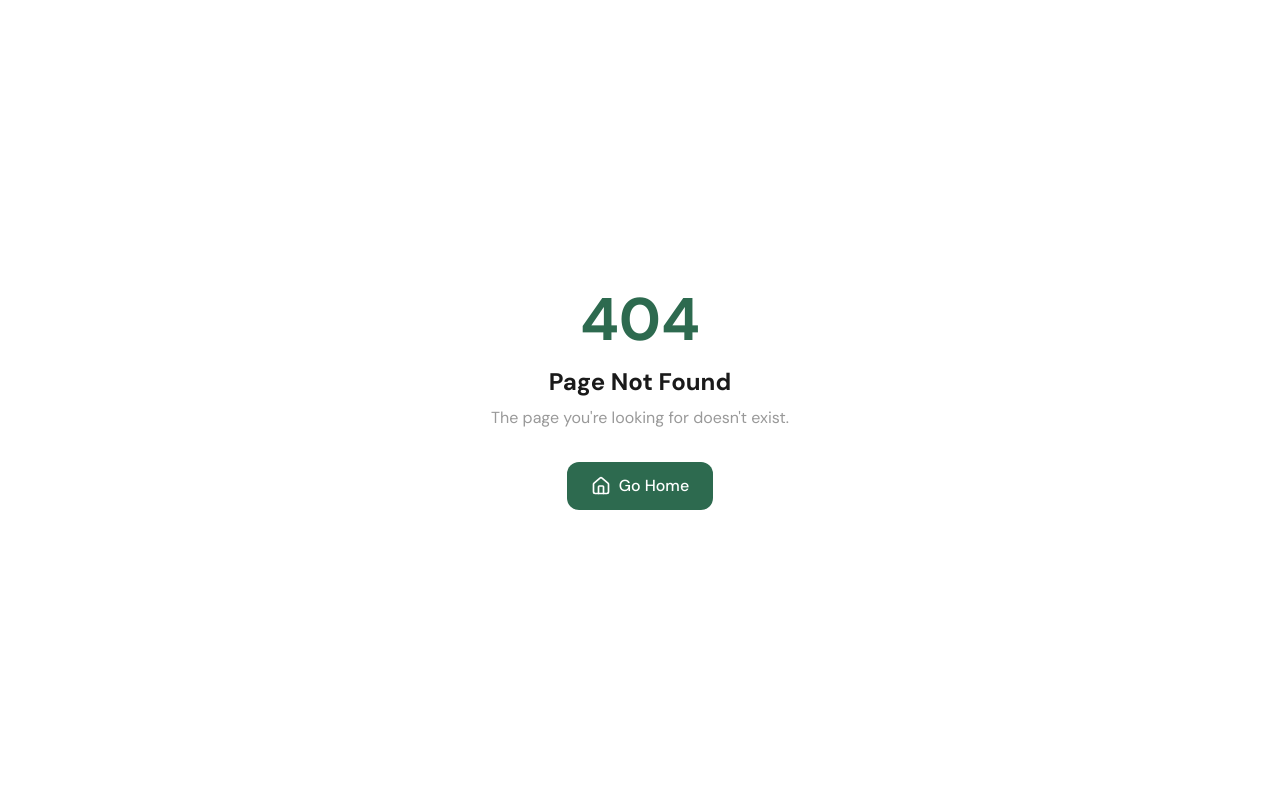
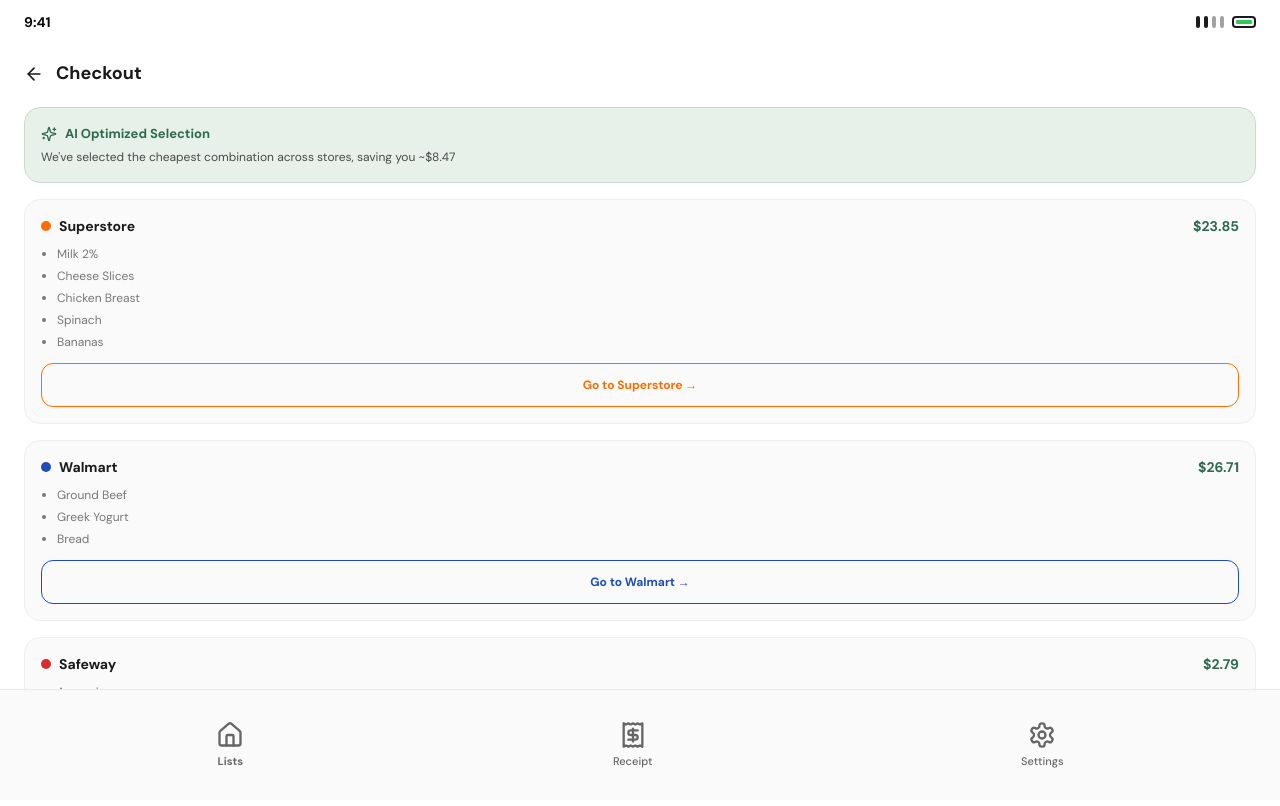
Before and after one commit to DKIV9570/CMPT863-G10, a React (Vite) app: page /checkout in a window 1280 px wide. Before the commit this address had no page. Shown: the top 806 px of the page. Built offline with nearby package versions, Linux system fonts and the light colour scheme.

Commit message:
Hardcoded Checkout page

```diff
--- /dev/null
+++ b/src/app/pages/Checkout.tsx
@@ -0,0 +1,135 @@
+import { ArrowLeft, Sparkles } from "lucide-react";
+import BottomNav from "../components/BottomNav";
+import { useNavigate } from "react-router";
+
+type Store = {
+  name: string;
+  color: string;
+  total: number;
+  items: string[];
+};
+
+export default function Checkout() {
+  const navigate = useNavigate();
+  const stores: Store[] = [
+    {
+      name: "Superstore",
+      color: "#FF6D00",
+      total: 23.85,
+      items: ["Milk 2%", "Cheese Slices", "Chicken Breast", "Spinach", "Bananas"],
+    },
+    {
+      name: "Walmart",
+      color: "#1E4DB7",
+      total: 26.71,
+      items: ["Ground Beef", "Greek Yogurt", "Bread"],
+    },
+    {
+      name: "Safeway",
+      color: "#D32F2F",
+      total: 2.79,
+      items: ["Avocados"],
+    },
+  ];
+
+  return (
+    <div className="bg-white min-h-screen pb-[111px] max-w-[3000px] mx-auto">
+
+      {/* Status Bar */}
+      <div className="h-11 px-6 flex items-center justify-between text-sm font-bold">
+        <span>9:41</span>
+        <div className="flex items-center gap-2">
+          <div className="flex gap-1">
+            <div className="w-1 h-3 bg-[#1A1A1A] rounded-sm"></div>
+            <div className="w-1 h-3 bg-[#1A1A1A] rounded-sm"></div>
+            <div className="w-1 h-3 bg-[#1A1A1A] rounded-sm opacity-40"></div>
+            <div className="w-1 h-3 bg-[#1A1A1A] rounded-sm opacity-40"></div>
+          </div>
+          <div className="w-6 h-3 border-2 border-[#1A1A1A] rounded-sm relative">
+            <div className="absolute inset-0.5 bg-[#34C759] rounded-[1px]"></div>
+          </div>
+        </div>
+      </div>
+
+      {/* Header */}
+      <div className="px-6 pt-4 pb-2 flex items-center gap-3"
+        onClick={() => navigate(-1)} // goes back to previous page>
+      >
+        <ArrowLeft className="w-5 h-5 text-[#1A1A1A]" />
+        <h1 className="text-[18px] font-semibold text-[#1A1A1A]">
+          Checkout
+        </h1>
+      </div>
+
+      {/* AI Banner */}
+      <div className="px-6 pt-3">
+        <div className="bg-[#E8F0EA] border border-[#C8DCCB] rounded-2xl p-4">
+          <div className="flex items-center gap-2 mb-1">
+            <Sparkles className="w-4 h-4 text-[#2D6A4F]" />
+            <p className="text-[13px] font-semibold text-[#2D6A4F]">
+              AI Optimized Selection
+            </p>
+          </div>
+          <p className="text-[12px] text-[#4A4A4A]">
+            We've selected the cheapest combination across stores, saving you ~$8.47
+          </p>
+        </div>
+      </div>
+
+      {/* Store Cards */}
+      <div className="px-6 pt-4 space-y-4">
+        {stores.map((store) => (
+          <div
+            key={store.name}
+            className="bg-[#FAFAFA] border border-[#EEEEEE] rounded-2xl p-4"
+          >
+            {/* Header */}
+            <div className="flex items-center justify-between mb-2">
+              <div className="flex items-center gap-2">
+                <div
+                  className="w-2.5 h-2.5 rounded-full"
+                  style={{ backgroundColor: store.color }}
+                />
+                <p className="text-[14px] font-semibold text-[#1A1A1A]">
+                  {store.name}
+                </p>
+              </div>
+              <p className="text-[14px] font-semibold text-[#2D6A4F]">
+                ${store.total.toFixed(2)}
+              </p>
+            </div>
+
+            {/* Items */}
+            <ul className="text-[12px] text-[#777777] space-y-1 pl-4 list-disc mb-3">
+              {store.items.map((item, i) => (
+                <li key={i}>{item}</li>
+              ))}
+            </ul>
+
+            {/* Button */}
+            <button
+                onClick={() => {
+                if (store.name === "Walmart") {
+                    window.open("https://www.walmart.ca/en", "_blank");
+                } else if (store.name === "Superstore") {
+                    window.open("https://www.realcanadiansuperstore.ca/", "_blank");
+                } else if (store.name === "Safeway") {
+                    window.open("https://www.safeway.ca/", "_blank");
+                }
+            }}
+              className="w-full py-3 rounded-xl text-[12px] font-semibold border transition-colors"
+              style={{
+                borderColor: store.color,
+                color: store.color,
+              }}
+            >
+              Go to {store.name} →
+            </button>
+          </div>
+        ))}
+      </div>
+
+      <BottomNav />
+    </div>
+  );
+}
--- a/src/app/pages/ListDetail.tsx
+++ b/src/app/pages/ListDetail.tsx
@@ -415,10 +415,14 @@ export default function ListDetail() {
             </div>
           </div>
           <div className="flex gap-3">
-            <button className="flex-1 py-3 px-4 border-2 border-[#2D6A4F] rounded-2xl text-[#2D6A4F] font-bold hover:bg-[#F0F5F1] transition-colors">
+            <button className="flex-1 py-3 px-4 border-2 border-[#2D6A4F] rounded-2xl text-[#2D6A4F] font-bold hover:bg-[#F0F5F1] transition-colors"
+              onClick={() => navigate("/price-comparison", { state: { items: groceryItems } })}
+              >
               Compare Prices
             </button>
-            <button className="flex-1 py-3 px-4 bg-[#2D6A4F] rounded-2xl text-white font-bold hover:bg-[#255940] transition-colors">
+            <button className="flex-1 py-3 px-4 bg-[#2D6A4F] rounded-2xl text-white font-bold hover:bg-[#255940] transition-colors"
+              onClick={() => navigate("/checkout", { state: { items: groceryItems } })}
+            >
               Checkout
             </button>
           </div>
--- /dev/null
+++ b/src/app/pages/PriceComparison.tsx
@@ -0,0 +1,111 @@
+import { useState } from "react";
+import { ArrowLeft, Sparkles } from "lucide-react";
+import BottomNav from "../components/BottomNav";
+import { useNavigate } from "react-router";
+
+interface PriceItem {
+  name: string;
+  quantity: string;
+  walmart: string;
+  superstore: string;
+  safeway: string;
+}
+
+const items: PriceItem[] = [
+  { name: "Milk 2%", quantity: "4L × 2", walmart: "$10.98", superstore: "$10.58", safeway: "$11.98" },
+  { name: "Cheese Slices", quantity: "300g × 1", walmart: "$4.99", superstore: "$4.79", safeway: "$5.49" },
+  { name: "Greek Yogurt", quantity: "750g × 1", walmart: "$6.29", superstore: "$5.99", safeway: "$6.49" },
+  { name: "Chicken Breast", quantity: "1kg × 1", walmart: "$12.99", superstore: "$11.49", safeway: "$13.99" },
+  { name: "Ground Beef", quantity: "500g × 2", walmart: "$15.98", superstore: "$16.58", safeway: "$14.98" },
+  { name: "Bananas", quantity: "bunch × 1", walmart: "$1.49", superstore: "$1.29", safeway: "$1.69" },
+  { name: "Spinach", quantity: "300g × 1", walmart: "$3.99", superstore: "$3.49", safeway: "$4.29" },
+  { name: "Avocados", quantity: "piece × 3", walmart: "$7.47", superstore: "$6.87", safeway: "$8.37" },
+  { name: "Bread", quantity: "loaf × 1", walmart: "$3.49", superstore: "$3.29", safeway: "$3.99" },
+];
+
+const total = {
+  walmart: "$67.47",
+  superstore: "$64.57",
+  safeway: "$71.27",
+};
+
+
+export default function PriceComparison() {
+  const [selectedItem, setSelectedItem] = useState<PriceItem | null>(null);
+  const navigate = useNavigate();
+  return (
+    <div className="bg-white min-h-screen pb-[111px] max-w-[3000px] mx-auto">
+      {/* Status Bar */}
+      <div className="h-11 px-6 flex items-center justify-between text-sm font-bold">
+        <span>9:41</span>
+        <div className="flex items-center gap-2">
+          <div className="flex gap-1">
+            <div className="w-1 h-3 bg-[#1A1A1A] rounded-sm"></div>
+            <div className="w-1 h-3 bg-[#1A1A1A] rounded-sm"></div>
+            <div className="w-1 h-3 bg-[#1A1A1A] rounded-sm opacity-40"></div>
+            <div className="w-1 h-3 bg-[#1A1A1A] rounded-sm opacity-40"></div>
+          </div>
+          <div className="w-6 h-3 border-2 border-[#1A1A1A] rounded-sm relative">
+            <div className="absolute inset-0.5 bg-[#34C759] rounded-[1px]"></div>
+            <div className="absolute -right-0.5 top-1/2 -translate-y-1/2 w-0.5 h-1 bg-[#1A1A1A] rounded-r-sm opacity-40"></div>
+          </div>
+        </div>
+      </div>
+
+      {/* Header */}
+      <div className="px-6 pt-6 pb-4 flex items-center mb-4">
+        <button className="mr-4 w-10 h-10 flex items-center justify-center rounded-lg bg-gray-100 hover:bg-gray-200 transition-colors"
+          onClick={() => navigate(-1)} // goes back to previous page>
+        >
+          <ArrowLeft className="w-5 h-5 text-gray-700" />
+        </button>
+        <h1 className="text-[26px] font-bold text-[#1A1A1A]">Price Comparison</h1>
+      </div>
+
+      {/* Table Header */}
+      <div className="px-6 grid grid-cols-4 text-xs font-semibold text-gray-500 border-b border-gray-200 pb-2 mb-2">
+        <div>Item</div>
+        <div className="text-center">Walmart</div>
+        <div className="text-center">Superstore</div>
+        <div className="text-center">Safeway</div>
+      </div>
+
+      {/* Table Rows */}
+      <div className="px-6 space-y-2">
+        {items.map((item) => (
+          <div key={item.name} className="grid grid-cols-4 text-sm">
+            <div>
+              <div>{item.name}</div>
+              <div className="text-xs text-gray-400">{item.quantity}</div>
+            </div>
+            <div className="flex justify-center items-center">{item.walmart}</div>
+            <div className="flex justify-center items-center bg-green-100 text-green-800 rounded px-2">
+              {item.superstore}
+            </div>
+            <div className="flex justify-center items-center">{item.safeway}</div>
+          </div>
+        ))}
+      </div>
+
+      {/* Total Row */}
+      <div className="px-6 grid grid-cols-4 text-sm font-bold border-t border-gray-200 pt-2 mt-3">
+        <div>Total</div>
+        <div>{total.walmart}</div>
+        <div className="bg-green-100 text-green-800 rounded px-2">{total.superstore}</div>
+        <div>{total.safeway}</div>
+      </div>
+
+      {/* Action Buttons */}
+      <div className="px-6 mt-6 space-y-3">
+        <button className="w-full py-3 bg-green-700 text-white rounded-xl font-bold hover:bg-green-800 transition-colors">
+          ✨ Choose For Me — Cheapest
+        </button>
+        <button className="w-full py-3 border border-gray-300 rounded-xl font-bold hover:bg-gray-50 transition-colors">
+          Manual Checkout
+        </button>
+      </div>
+
+      <BottomNav />
+    </div>
+  );
+}
```
Also changed, not shown: src/app/routes.tsx (+11 -0 lines).
